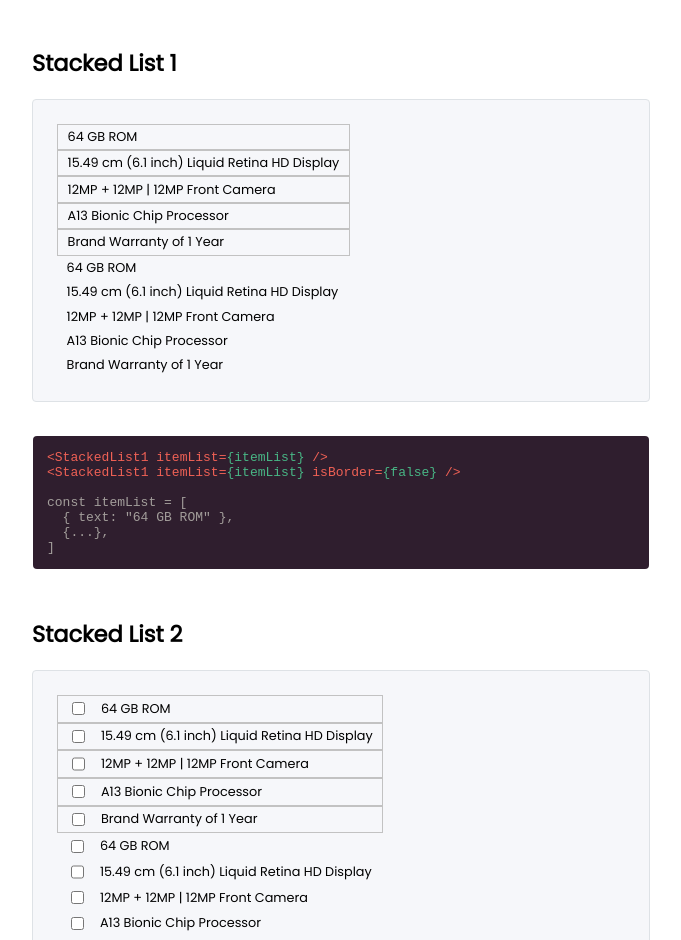
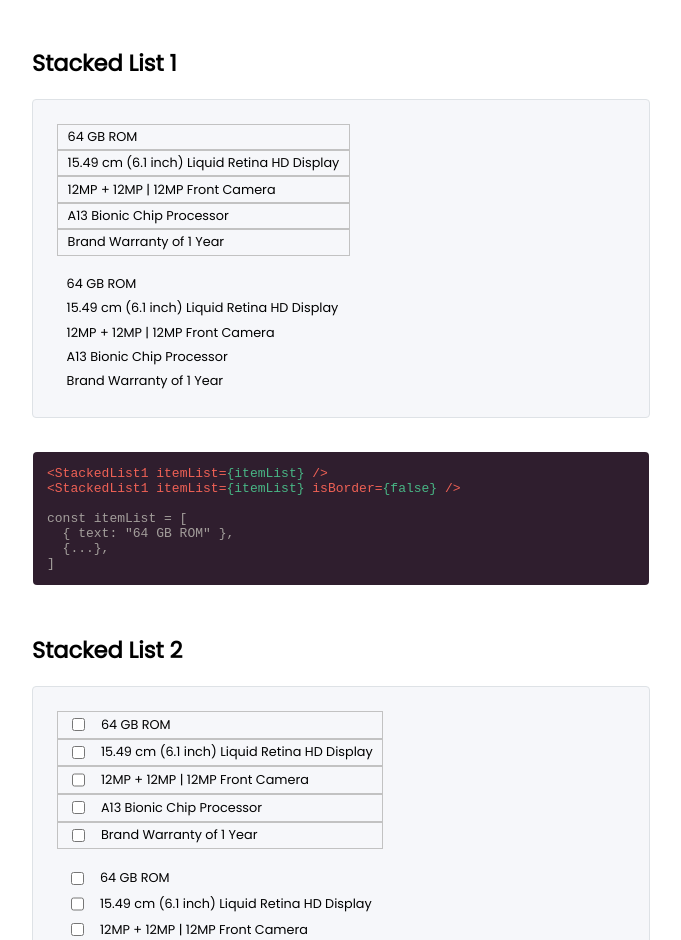
Before and after one commit to Shivaansh-Agarwal/Cardboard-UI, a React (Create React App) app: page /docs/list in a window 1280 px wide. Shown: the part 1052-1992 px from the top of the page, without its empty margins (424-1105 px from the left). Built offline with nearby package versions, Linux system fonts and the light colour scheme.

Commit message:
refactor: List Component UI change

```diff
--- a/src/components/css-components/List/ListUtility.jsx
+++ b/src/components/css-components/List/ListUtility.jsx
@@ -78,7 +78,9 @@
 
 const section3Preview = (
   <>
-    <StackedList1 itemList={itemList} />
+    <div style={{ marginBottom: "1rem" }}>
+      <StackedList1 itemList={itemList} />
+    </div>
     <StackedList1 itemList={itemList} isBorder={false} />
   </>
 );
@@ -94,11 +96,14 @@
   sectionDesc: "",
   preview: section3Preview,
   code: section3Code,
+  isFlexRow: false,
 });
 
 const section4Preview = (
   <>
-    <StackedList2 itemList={itemList} />
+    <div style={{ marginBottom: "1rem" }}>
+      <StackedList2 itemList={itemList} />
+    </div>
     <StackedList2 itemList={itemList} isBorder={false} />
   </>
 );
@@ -115,4 +120,5 @@
   sectionDesc: "",
   preview: section4Preview,
   code: section4Code,
+  isFlexRow: false,
 });
```
